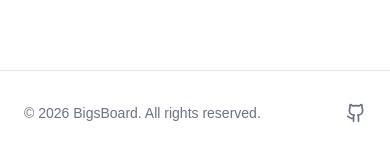
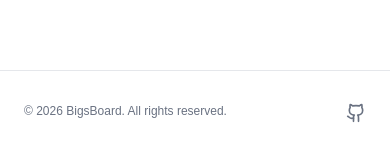
Before and after one commit to jyooni99/bigs, a Next.js app: page / in a window 390 px wide. Shown: the part 694-846 px from the top of the page. Built offline with nearby package versions, Linux system fonts and the light colour scheme; no server answers.

Commit message:
feat: 모바일 레이아웃 변경

```diff
--- a/src/components/footer.tsx
+++ b/src/components/footer.tsx
@@ -3,7 +3,7 @@ import Link from "next/link";
 
 const Footer = () => {
   return (
-    <footer className="py-8 text-center text-sm text-gray-500 border-t border-gray-200 dark:border-zinc-800">
+    <footer className="py-8 text-center sm:text-sm text-xs text-gray-500 border-t border-gray-200 dark:border-zinc-800">
       <div className="flex justify-between gap-3 max-w-4xl px-6 lg:px-0 mx-auto">
         <p>&copy; 2026 BigsBoard. All rights reserved.</p>
         <Link
```
